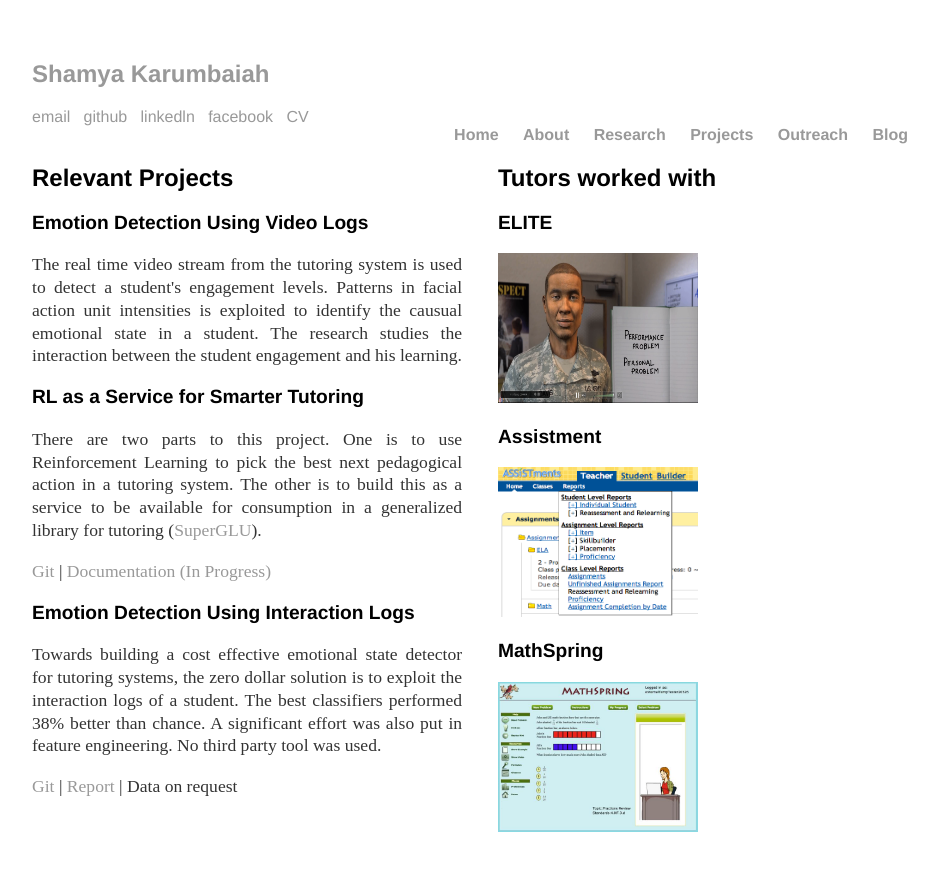
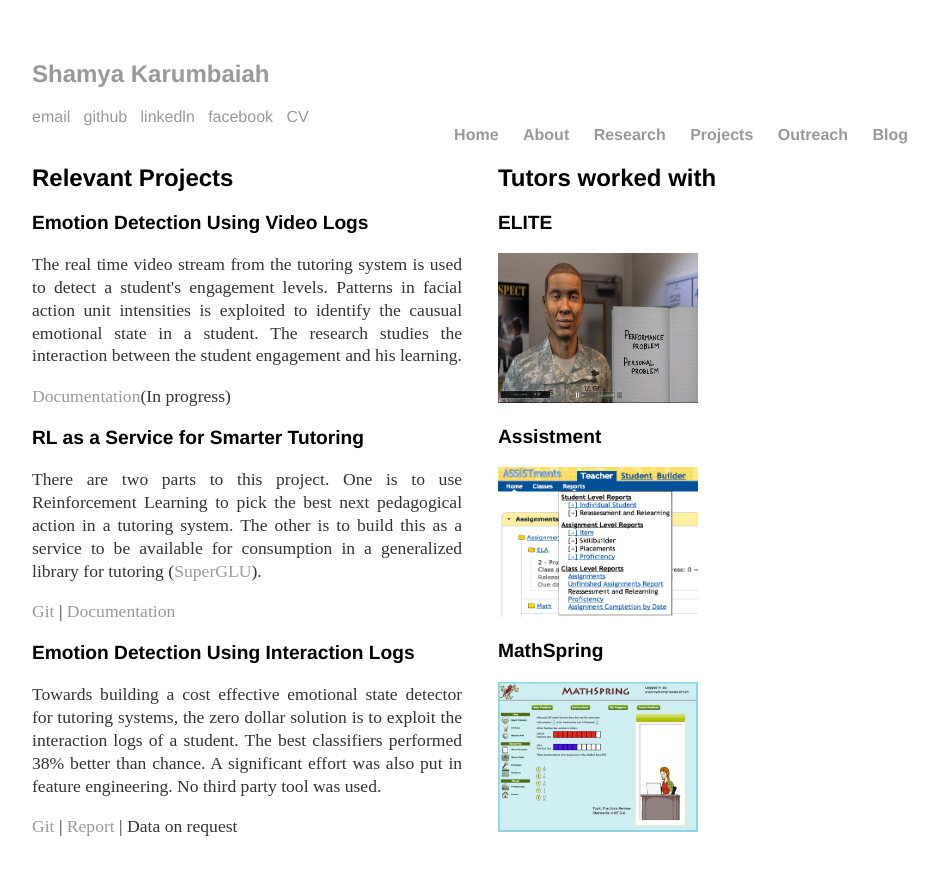
Before and after one commit to Shamya/shamyatest.github.io, a Jekyll site: the page built from projects/index.html, in a window 1280 px wide. Shown: the top 875 px of the page, without its empty margins (160-1098 px from the left). Built offline with Jekyll 4.4.1, drawn with Linux system fonts in a browser that asks for light colours.

Commit message:
Update index.html

```diff
--- a/projects/index.html
+++ b/projects/index.html
@@ -7,9 +7,10 @@
   <h2>Relevant Projects</h2>
   <h3>Emotion Detection Using Video Logs</h3>
   <p>The real time video stream from the tutoring system is used to detect a student's engagement levels. Patterns in facial action unit intensities is exploited to identify the causual emotional state in a student. The research studies the interaction between the student engagement and his learning.</p>
+  <p><a href="https://www.overleaf.com/5304578jhhrxn#/16747393/">Documentation</a>(In progress)</p>
   <h3><a class="link" href="https://github.com/GeneralizedLearningUtilities/SuperGLU" >RL as a Service for Smarter Tutoring</a></h3>
   <p>There are two parts to this project. One is to use Reinforcement Learning to pick the best next pedagogical action in a tutoring system. The other is to build this as a service to be available for consumption in a generalized library for tutoring (<a href="https://github.com/GeneralizedLearningUtilities/SuperGLU">SuperGLU</a>).</p>
-  <p><a href="https://github.com/GeneralizedLearningUtilities/SuperGLU/tree/master/SuperGLU/Services">Git</a> | <a href="https://docs.google.com/document/d/1RfX9zMZEjgFuY31qRXaRPC_b64N0yOLxdXTuean8K2s/edit?usp=sharing">Documentation (In Progress)</a></p>
+  <p><a href="https://github.com/GeneralizedLearningUtilities/SuperGLU/tree/master/SuperGLU/Services">Git</a> | <a href="https://docs.google.com/document/d/1RfX9zMZEjgFuY31qRXaRPC_b64N0yOLxdXTuean8K2s/edit?usp=sharing">Documentation</a< (In Progress)</p>
   <h3><a class="link" href="https://github.com/Shamya/EmotionDetectionInteractionLogs">Emotion Detection Using Interaction Logs</a></h3>
   <p>Towards building a cost effective emotional state detector for tutoring systems, the zero dollar solution is to exploit the interaction logs of a student. The best classifiers performed 38% better than chance. A significant effort was also put in feature engineering. No third party tool was used. </p>
   <p><a href="https://github.com/Shamya/EmotionDetectionInteractionLogs">Git</a> | <a href="https://drive.google.com/file/d/0Bz8URmIw_ZdjbldYdFVqWTdaOFE/view?usp=sharing">Report</a> | Data on request</p>
```
